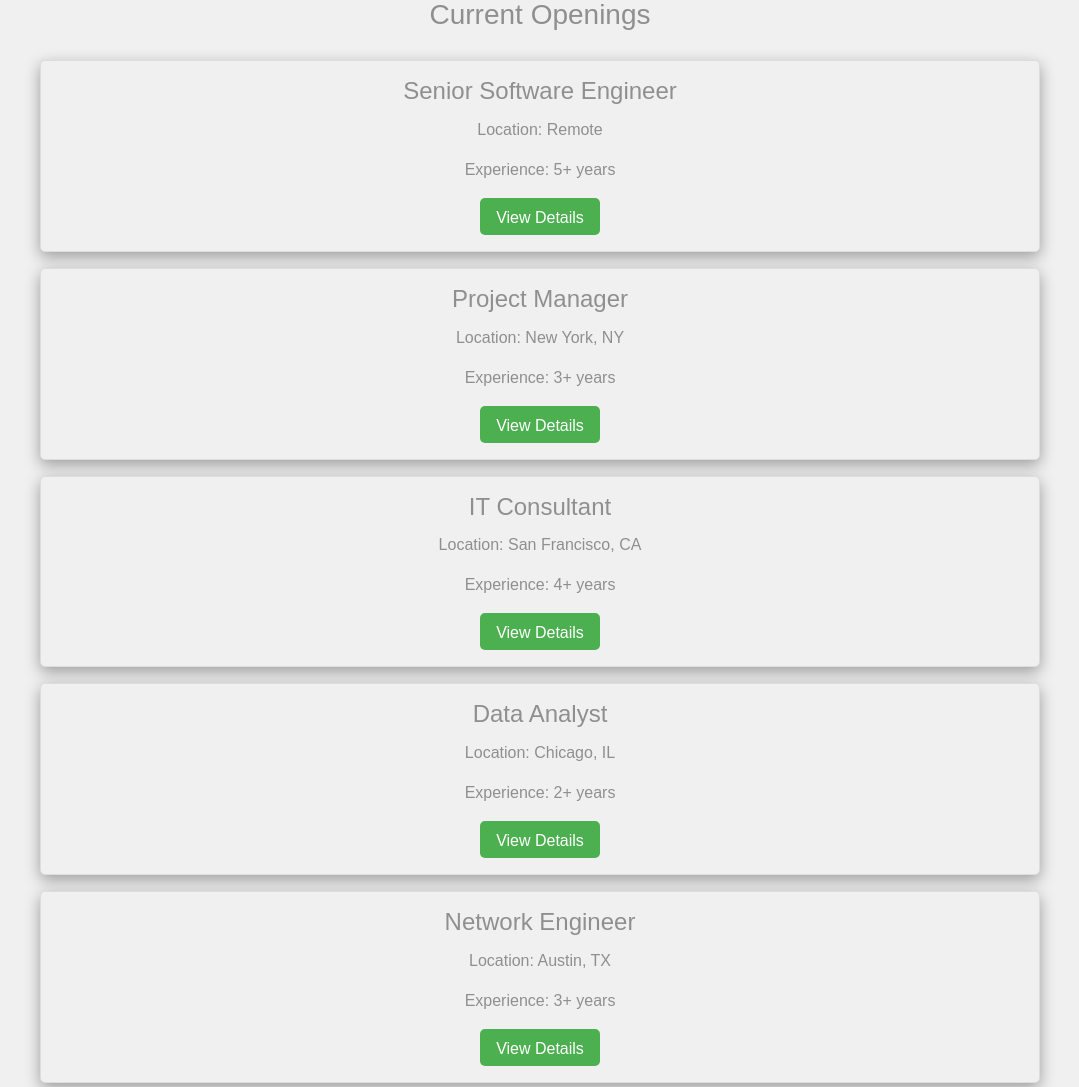
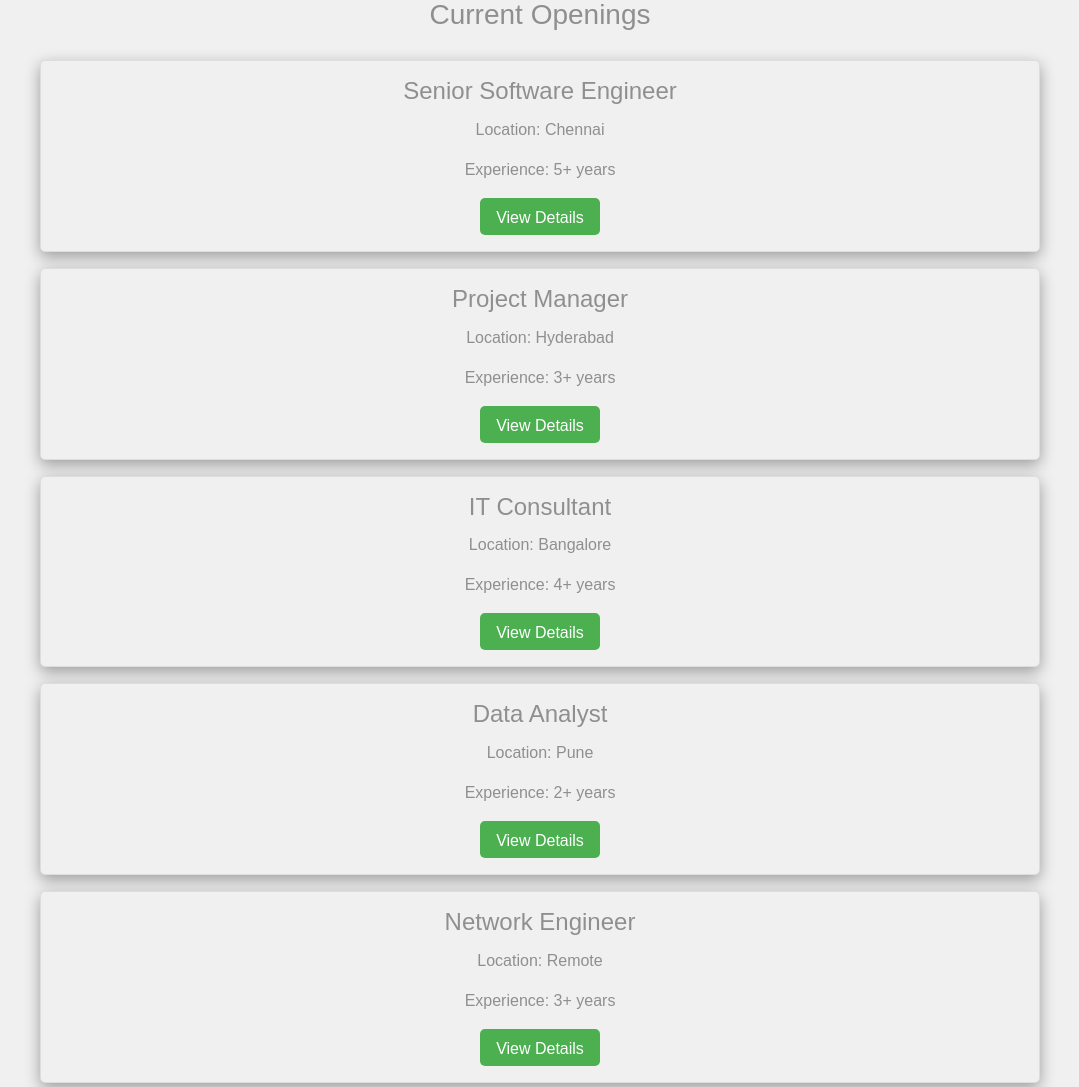
Before and after one commit to amit5885/Azayd_IT_Consultancy, a Django app: page /careers/ in a window 1280 px wide. Shown: the part 298-1385 px from the top of the page, without its empty margins (100-1179 px from the left). Run offline with Django 5.2, Linux system fonts and the light colour scheme; some libraries are stand-ins or nearby versions.

Commit message:
Update careers.html

```diff
--- a/app/templates/careers.html
+++ b/app/templates/careers.html
@@ -24,7 +24,7 @@ Careers - Azayd Consulting
     <h3>Current Openings</h3>
     <div class="job">
       <h4>Senior Software Engineer</h4>
-      <p>Location: Remote</p>
+      <p>Location: Chennai</p>
       <p>Experience: 5+ years</p>
       <a href="{% url 'senior_software_engineer'%}" class="apply-btn"
         >View Details</a
@@ -32,25 +32,25 @@ Careers - Azayd Consulting
     </div>
     <div class="job">
       <h4>Project Manager</h4>
-      <p>Location: New York, NY</p>
+      <p>Location: Hyderabad</p>
       <p>Experience: 3+ years</p>
       <a href="{% url 'project_manager' %}" class="apply-btn">View Details</a>
     </div>
     <div class="job">
       <h4>IT Consultant</h4>
-      <p>Location: San Francisco, CA</p>
+      <p>Location: Bangalore</p>
       <p>Experience: 4+ years</p>
       <a href="{% url 'it_consultant' %}" class="apply-btn">View Details</a>
     </div>
     <div class="job">
       <h4>Data Analyst</h4>
-      <p>Location: Chicago, IL</p>
+      <p>Location: Pune</p>
       <p>Experience: 2+ years</p>
       <a href="{% url 'data_analyst' %}" class="apply-btn">View Details</a>
     </div>
     <div class="job">
       <h4>Network Engineer</h4>
-      <p>Location: Austin, TX</p>
+      <p>Location: Remote</p>
       <p>Experience: 3+ years</p>
       <a href="{% url 'network_engineer' %}" class="apply-btn">View Details</a>
     </div>
```
